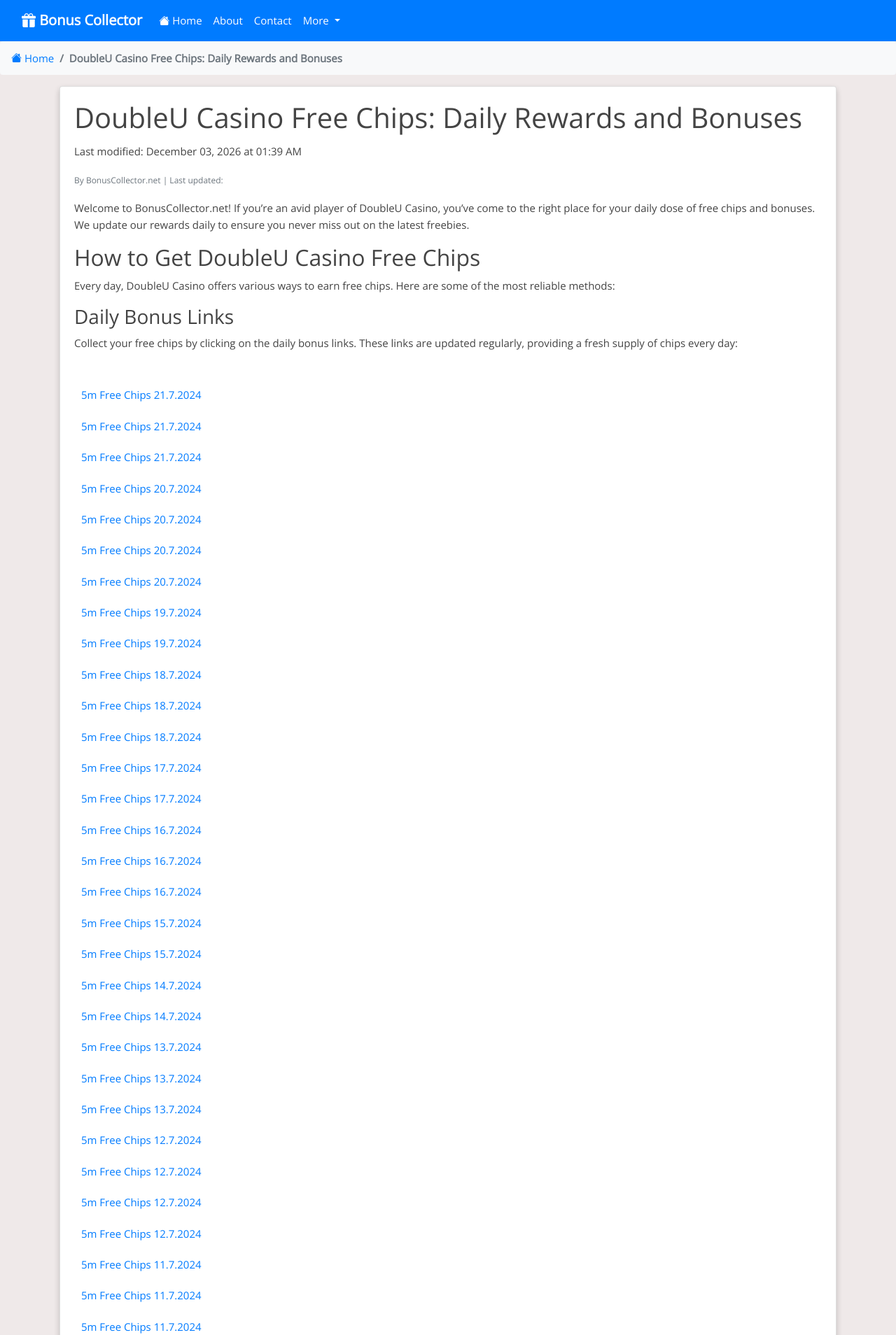
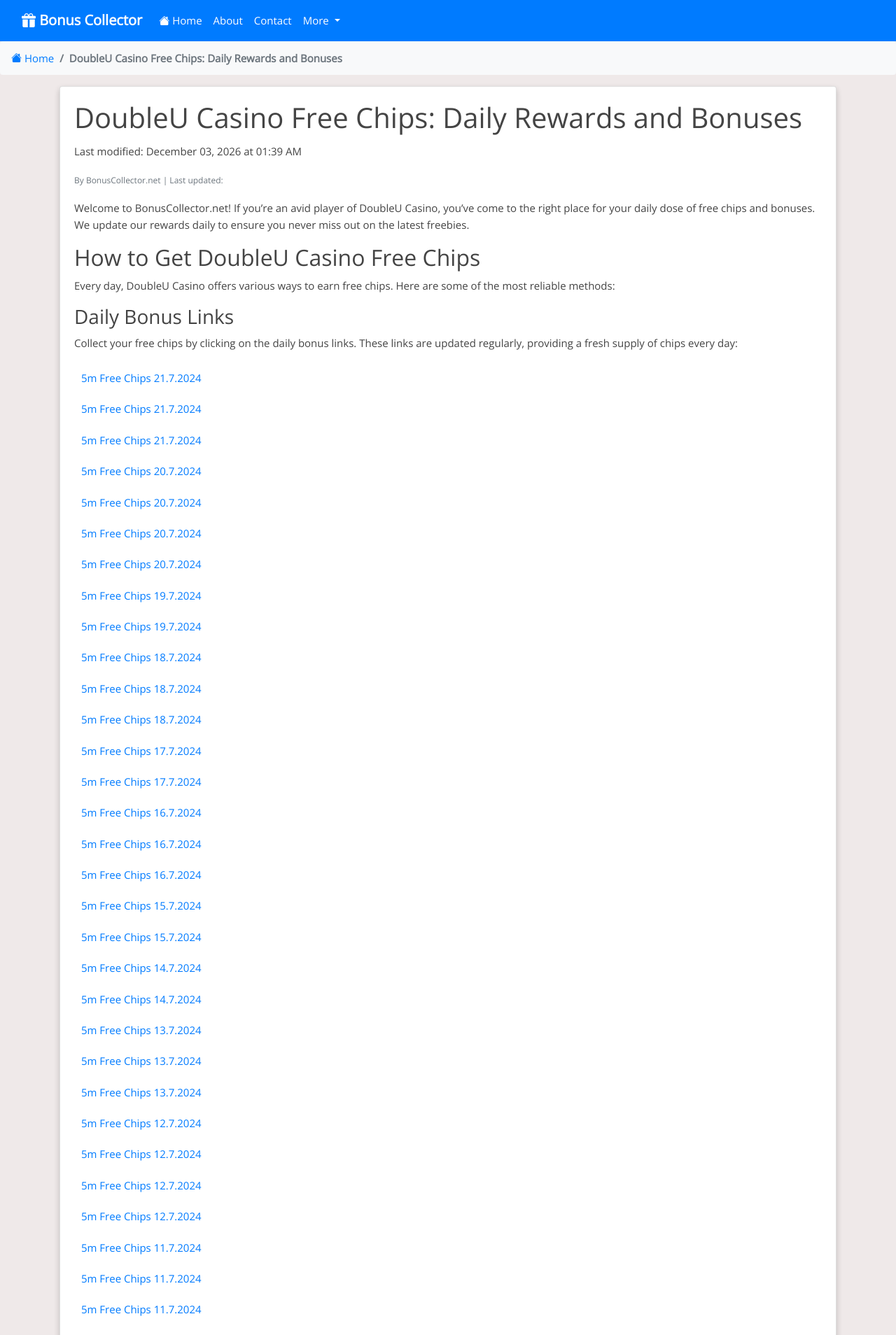
Before and after one commit to Prollad99/bs-net, a Jekyll site: the page built from _posts/2024-07-19-doubleu-casino.md, in a window 1280 px wide. Shown: the top 1908 px of the page at 70% size. Built offline with Jekyll 4.4.1, drawn with Linux system fonts in a browser that asks for light colours; nearby versions of some CDN libraries; comment, search, counter and statistics services are not loaded.

Commit message:
Update doubleu-casino.html

```diff
--- a/_includes/doubleu-casino.html
+++ b/_includes/doubleu-casino.html
@@ -1,4 +1,4 @@
-<html><body><div class="reward"><br><ul>
+<html><body><div class="reward"><ul>
 <li><a href="https://duc.link/insta_jc2e0wji">5m free chips 21.7.2024</a></li>
 <li><a href="https://duc.link/FreeSpinsJul20h7s1">5m free chips 21.7.2024</a></li>
 <li><a href="https://duc.link/FreeCihpsJul20e5k2">5m free chips 21.7.2024</a></li>
```
